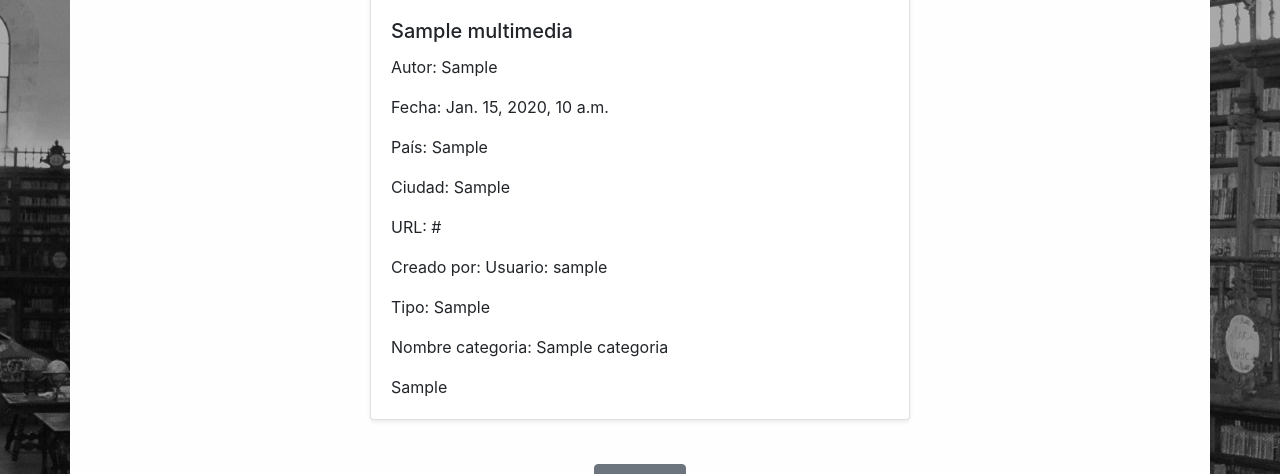
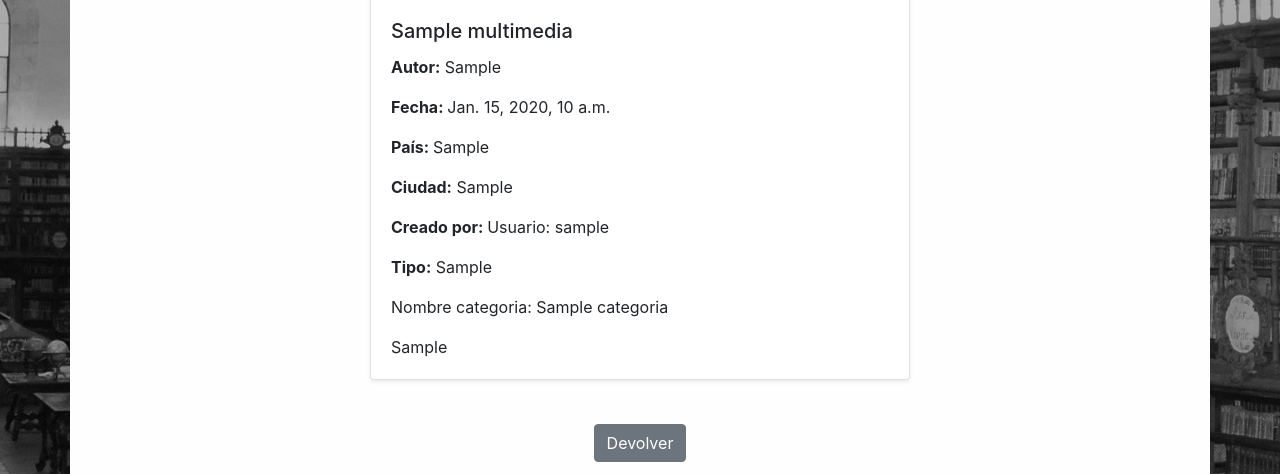
Before and after one commit to Dexcrash/GRUPO-3-PROCESOS_AGILES_DE_DESARROLLO, a Django app: template galleryweb/templates/galeria/mediaDetail.html in a window 1280 px wide. Shown: the part 472-946 px from the top of the page. Run offline with Django 3.2, Linux system fonts and the light colour scheme; the template is opened without the code that fills it: values that come from a table or form of the project are taken from there, others are empty; tables that the repository leaves empty hold one stand-in row (values such as "Sample post"); some libraries are stand-ins or nearby versions.

Commit message:
estilos detalle media

```diff
--- a/galleryweb/templates/galeria/galeria.html
+++ b/galleryweb/templates/galeria/galeria.html
@@ -15,7 +15,7 @@
 <div class="container" style="align-self: center; background-color: #fefefe; max-height: 100%">
     <div class="row">
         <nav class="navbar navbar-expand-lg navbar-dark bg-dark col-md-12">
-            <a class="navbar-brand" href="#">Multimedia Album</a>
+            <a class="navbar-brand" href="/">Multimedia Album</a>
             <div class="collapse navbar-collapse" id="navbar1">
                 <ul class="navbar-nav ml-auto">
                     {% block content %}
--- a/galleryweb/templates/galeria/mediaDetail.html
+++ b/galleryweb/templates/galeria/mediaDetail.html
@@ -15,7 +15,7 @@
 <div class="container" style="align-self: center; background-color: #fefefe; max-height: 100%">
     <div class="row">
         <nav class="navbar navbar-expand-lg navbar-dark bg-dark col-md-12">
-            <a class="navbar-brand" href="#">Multimedia Album</a>
+            <a class="navbar-brand" href="/">Multimedia Album</a>
 			<div class="collapse navbar-collapse" id="navbar1">
                 <ul class="navbar-nav ml-auto">
                     <li class="nav-item">
@@ -56,13 +56,12 @@
                 {% endif %}
                 <div class="card-body">
                     <h5 class="card-title">{{media.titulo}}</h5>
-                    <p class="card-text" style="overflow: hidden;  text-overflow: ellipsis;">Autor: {{media.autor}}</p>
-					<p class="card-text" style="overflow: hidden;  text-overflow: ellipsis;">Fecha: {{media.fecha_creacion}}</p>
-                    <p class="card-text" style="overflow: hidden;  text-overflow: ellipsis;">País: {{media.pais}}</p>
-                    <p class="card-text" style="overflow: hidden;  text-overflow: ellipsis;">Ciudad: {{media.ciudad}}</p>
-                    <p class="card-text" style="overflow: hidden;  text-overflow: ellipsis;">URL: {{media.url}}</p>
-                    <p class="card-text" style="overflow: hidden;  text-overflow: ellipsis;">Creado por: {{media.usuario}}</p>
-                    <p class="card-text" style="overflow: hidden;  text-overflow: ellipsis;">Tipo: {{media.tipo}}</p>
+                    <p class="card-text" style="overflow: hidden;  text-overflow: ellipsis;"><b>Autor:</b> {{media.autor}}</p>
+					<p class="card-text" style="overflow: hidden;  text-overflow: ellipsis;"><b>Fecha: </b> {{media.fecha_creacion}}</p>
+                    <p class="card-text" style="overflow: hidden;  text-overflow: ellipsis;"><b>País: </b>{{media.pais}}</p>
+                    <p class="card-text" style="overflow: hidden;  text-overflow: ellipsis;"><b>Ciudad:</b> {{media.ciudad}}</p>
+                    <p class="card-text" style="overflow: hidden;  text-overflow: ellipsis;"><b>Creado por: </b>{{media.usuario}}</p>
+                    <p class="card-text" style="overflow: hidden;  text-overflow: ellipsis;"><b>Tipo:</b> {{media.tipo}}</p>
                     <p class="card-text" style="overflow: hidden;  text-overflow: ellipsis;"> {{media.categoria}}</p>
                     <p class="card-text" style="overflow: hidden;  text-overflow: ellipsis;"> {{media.info}}</p>
                 </div>
```
